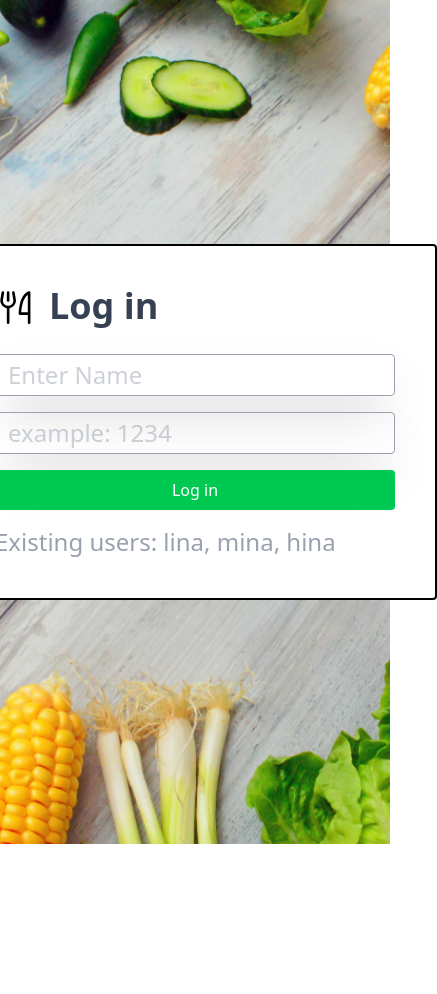
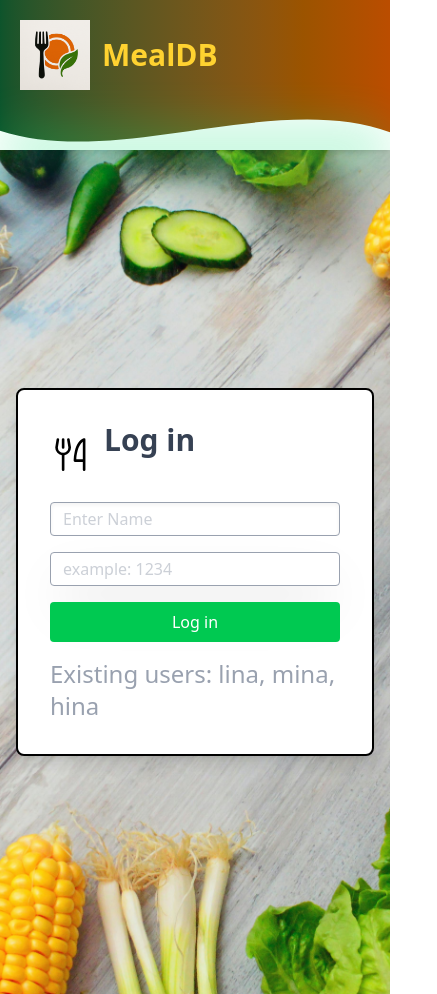
Before and after one commit to bushra-rauf/context_website, a Next.js app: page / in a window 390 px wide. Shown: the whole page, 437 px wide, since content can reach past the window. Before the commit the page ends 844 px from the top, so only its background shows below. Built offline with nearby package versions, Linux system fonts and the light colour scheme.

Commit message:
responsive login foam

```diff
--- a/src/components/Header/index.tsx
+++ b/src/components/Header/index.tsx
@@ -22,7 +22,11 @@ import DesktopMenu from "../DesktopMenu"
 import Logo from "../Logo"
 import MobileMenu from "../MobileMenu"
 
-const Header = () => {
+interface HeaderProps {
+  showMenu?: boolean
+}
+
+const Header = ({showMenu= true}: HeaderProps) => {
     return (
        <header className="relative bg-gradient-to-r from-green-900 to-amber-700 text-white shadow-md pb-10 after:content-[''] after:absolute after:bottom-[-20px] after:left-0 after:w-full after:h-10 after:bg-green-400 after:blur-xl after:opacity-30 after:rounded-full z-10">
 
@@ -42,13 +46,20 @@ const Header = () => {
             <div className="relative z-10 p-5">
               <div className="flex items-center justify-between">
                  <Logo/>
+                 {showMenu && (
+                  <>
               <div className="hidden md:flex">
                  <DesktopMenu/>
               </div>
                 <div className="flex md:hidden">
                   <MobileMenu/>
                 </div>
-              </div>
+
+                </>
+
+              )}
+
+            </div>
             </div>
         </header>
     )
--- a/src/components/Login/index.tsx
+++ b/src/components/Login/index.tsx
@@ -5,6 +5,8 @@ import {ForkKnife} from "@phosphor-icons/react";
 import { findUserByName } from "@/Data/data";
 import { useUserContext } from "@/Utils/context";
 import { UserContextType } from "@/Utils/types";
+import Logo from "../Logo";
+import Header from "../Header";
 const LogIn = () => {
     const [userName, setUserName] = useState<string | null> (null);
     const [errorMessage, setErrorMessage] = useState<string | null>(null)
@@ -45,21 +47,27 @@ const LogIn = () => {
     }
 
     return(
+       <div className="relative w-full h-screen">
+      {/* Header with Logo only */}
+      <Header showMenu={false} />
 
-        <div className="relative w-full h-screen flex items-center justify-center">
+
+        <div className="relative  p-4 w-full h-screen flex items-center justify-center">
             <Image src= {'/loginbgb.jpg'} alt="login-background" fill className="object-cover -z-10"/>
-            <form onSubmit={handleClick}className="bg-white border-2 rounded p-10">
+
+            <form onSubmit={handleClick}className="bg-white border-2 rounded-lg sm:p-10 p-8 w-full max-w-md shadow-lg">
               <div className="flex flex-col">
-                <div className="flex gap-3 ">
+                <div className="flex gap-3 items-center mb-4 sm:mb-6">
                   <ForkKnife size={42}/>
-                <label className="mb-7 block text-4xl font-extrabold text-gray-700">Log in</label>
+                <label className="mb-7 text-3xl block sm:text-4xl font-extrabold text-gray-700">Log in</label>
                 </div>
-                <input value={userName ?? ''} placeholder="Enter Name" onChange= {handleClickName} className="text-gray-400 mb-4 text-2xl w-100 rounded border px-3 py-1 shadow-2xl">
+                <input value={userName ?? ''} placeholder="Enter Name" onChange= {handleClickName} className="text-gray-400 mb-4 sm:text-2xl w-full rounded border px-3 py-1 shadow-inner ">
+                {/* focus:outline-none focus:ring-2 focus:ring-green-500 */}
                 </input>
-                <input value={password ?? ''} placeholder="example: 1234" onChange={handleCLickPassword} className='text-gray-400 mb-4 text-2xl w-100 rounded border px-3 py-1 shadow-2xl'>
+                <input value={password ?? ''} placeholder="example: 1234" onChange={handleCLickPassword} className='text-gray-400 mb-4 sm:text-2xl w-full rounded border px-3 py-1 shadow-2xl'>
                 </input>
               </div>
-              <button  type='submit' className="bg-green-500 text-white rounded p-2 w-100 hover:bg-green-400 transition-shadow">
+              <button  type='submit' className="bg-green-500 text-white rounded p-2 w-full hover:bg-green-400 transition-shadow">
                 Log in
               </button>
               {errorMessage && (
@@ -68,6 +76,7 @@ const LogIn = () => {
                <p className='mt-4 text-2xl text-gray-400'>Existing users: lina, mina, hina</p>
             </form>
         </div>
+        </div>
 
     )
 
```
